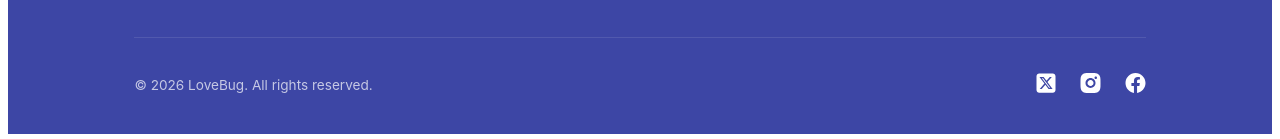
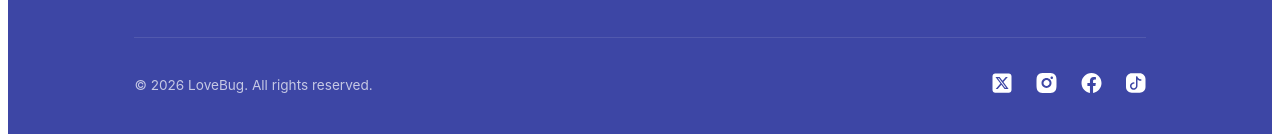
Before and after one commit to kathy-codes/lovebug-frontend, a React (Vite) app: page / in a window 1280 px wide. Shown: the part 3494-3633 px from the top of the page. Built offline with nearby package versions, Linux system fonts and the light colour scheme.

Commit message:
added the tiktok icon to the footer

```diff
--- a/src/components/Footer/Footer.jsx
+++ b/src/components/Footer/Footer.jsx
@@ -2,6 +2,7 @@ import React from 'react';
 import xIcon from '../../assets/icons/x.svg';
 import instagramIcon from '../../assets/icons/instagram.svg';
 import facebookIcon from '../../assets/icons/facebook.svg';
+import tiktokIcon from '../../assets/icons/tiktok.svg';
 import './Footer.scss';
 
 const Footer = () => {
@@ -56,6 +57,7 @@ const Footer = () => {
                     <a href="#twitter" aria-label="Twitter"><img src={xIcon} alt="Twitter" /></a>
                     <a href="#instagram" aria-label="Instagram"><img src={instagramIcon} alt="Instagram" /></a>
                     <a href="#facebook" aria-label="Facebook"><img src={facebookIcon} alt="Facebook" /></a>
+                    <a href="#tiktok" aria-label="TikTok"><img src={tiktokIcon} alt="TikTok" /></a>
                 </div>
             </div>
         </footer>
```
